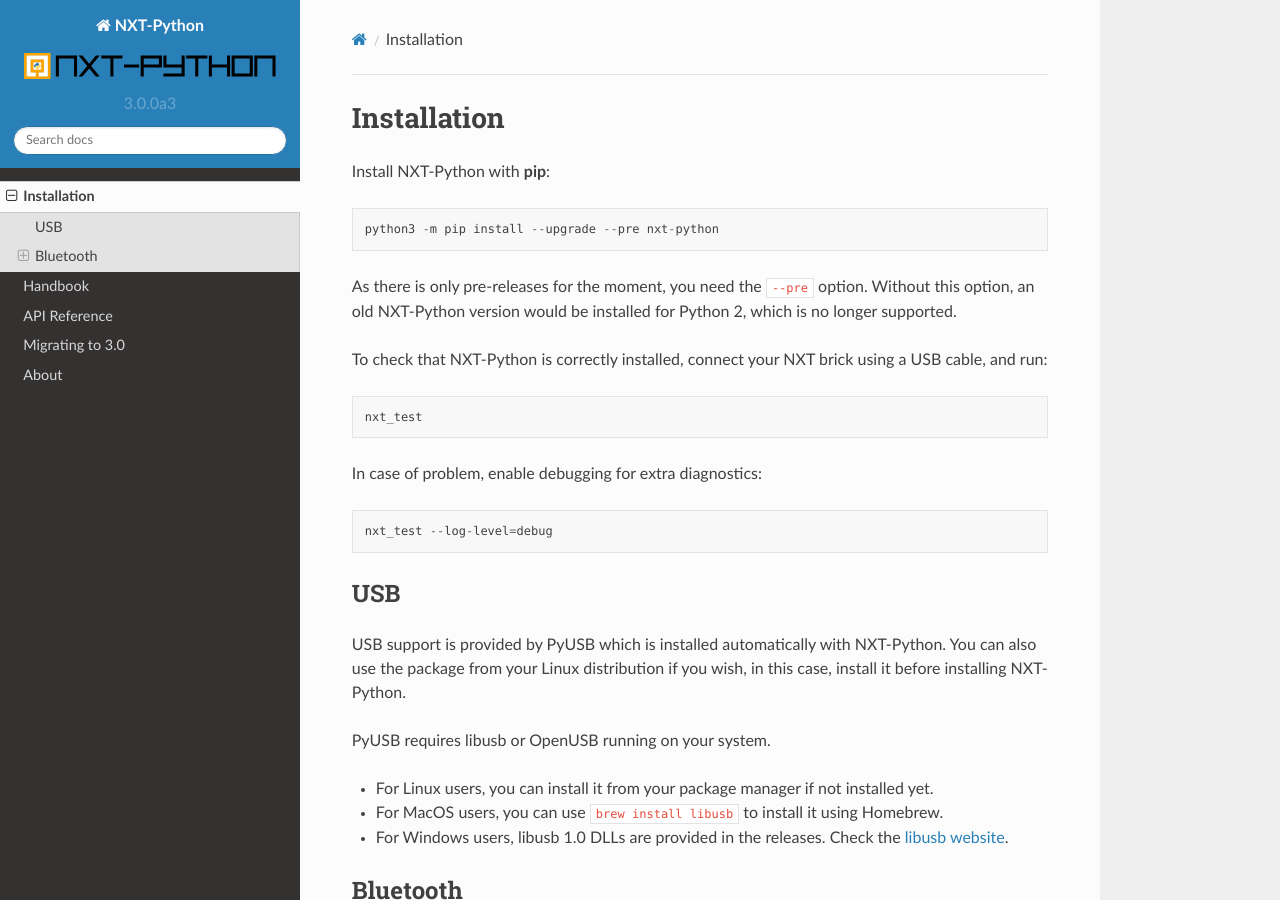
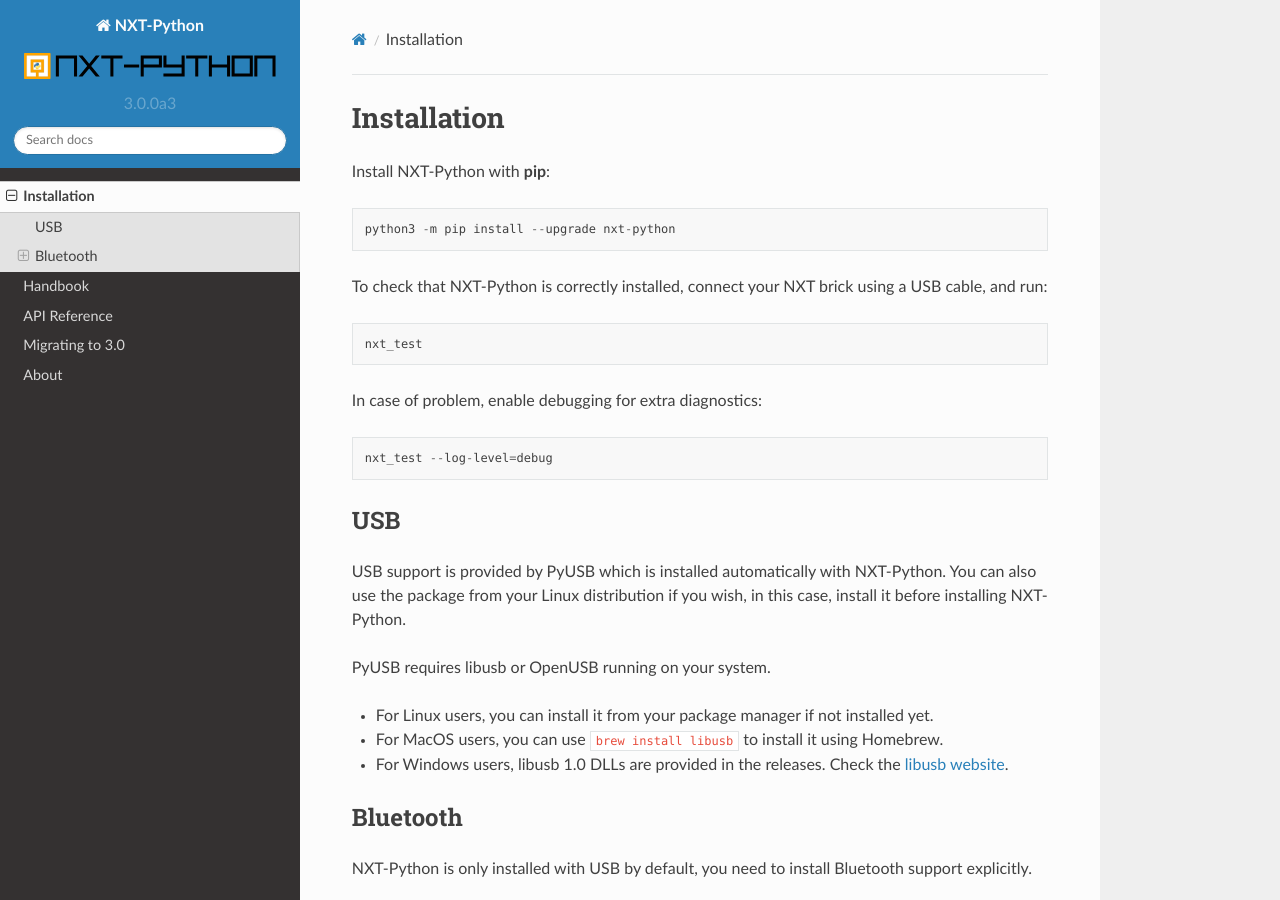
Before and after one commit to schodet/nxt-python, a Sphinx documentation site: the page built from docs/installation.rst, in a window 1280 px wide and 900 px high. Built offline with Sphinx 7.4.7 and the Read the Docs theme 2.0.0, drawn with Linux system fonts in a browser that asks for light colours.

```diff
--- a/docs/installation.rst
+++ b/docs/installation.rst
@@ -3,11 +3,7 @@ Installation
 
 Install NXT-Python with :command:`pip`::
 
-    python3 -m pip install --upgrade --pre nxt-python
-
-As there is only pre-releases for the moment, you need the ``--pre`` option.
-Without this option, an old NXT-Python version would be installed for
-Python 2, which is no longer supported.
+    python3 -m pip install --upgrade nxt-python
 
 To check that NXT-Python is correctly installed, connect your NXT brick using
 a USB cable, and run::
```
Also changed, not shown: README.md (+1 -8 lines).
